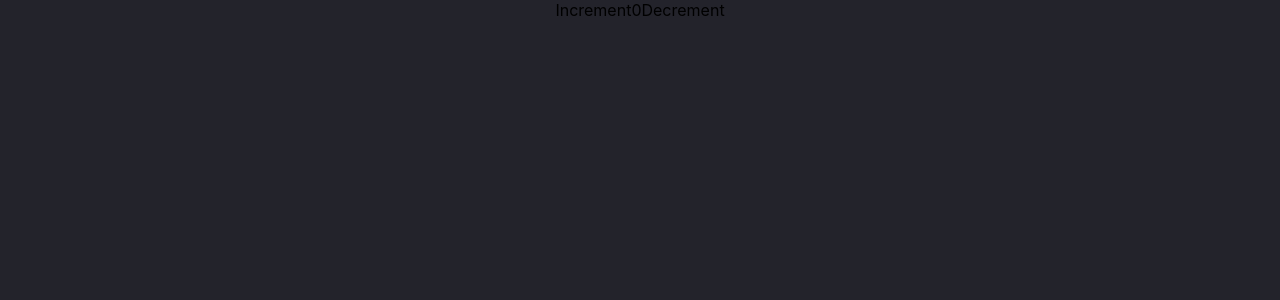
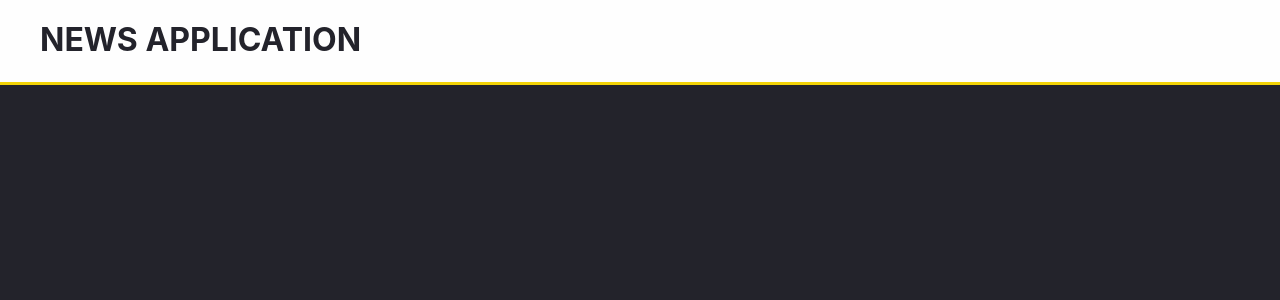
Before and after one commit to VahePashayan/news-project, a React (Create React App) app: page / in a window 1280 px wide. Shown: the top 300 px of the page. Built offline with nearby package versions, Linux system fonts and the light colour scheme.

Commit message:
initial header

```diff
--- a/src/styles/theme.ts
+++ b/src/styles/theme.ts
@@ -1,6 +1,7 @@
 export const defaultTheme = {
   white_heaven: "#fefefe",
   black_russian: "#23232b",
+  black_hover: "#454555",
   yellow_beer: "#f2d307",
 };
 
--- a/src/views/layouts/header/Header.tsx
+++ b/src/views/layouts/header/Header.tsx
@@ -1,5 +1,12 @@
+import { Link } from "react-router-dom";
 import { HeaderStyled } from "./HeaderStyled";
 
 export default function Header() {
-  return <HeaderStyled></HeaderStyled>;
+  return (
+    <HeaderStyled>
+      <Link to={"/"}>
+        <h1>news application</h1>
+      </Link>
+    </HeaderStyled>
+  );
 }
--- a/src/views/layouts/header/HeaderStyled.ts
+++ b/src/views/layouts/header/HeaderStyled.ts
@@ -1,3 +1,31 @@
 import styled from "styled-components";
 
-export const HeaderStyled = styled.div``;
+export const HeaderStyled = styled.div`
+  padding: 20px 40px;
+  position: fixed;
+  top: 0;
+  z-index: 100;
+  background-color: ${({ theme }) => theme.white_heaven};
+  width: 100%;
+  display: flex;
+  justify-content: space-between;
+  border-bottom: 3px solid ${({ theme }) => theme.yellow_beer};
+
+  h1 {
+    text-transform: uppercase;
+    color: ${({ theme }) => theme.black_russian};
+    transition: color 300ms;
+
+    &:after {
+      display: block;
+      content: "";
+      border-bottom: solid 3px ${({ theme }) => theme.yellow_beer};
+      transform: scaleX(0);
+      transition: transform 300ms;
+    }
+
+    &:hover:after {
+      transform: scaleX(1);
+    }
+  }
+`;
```
